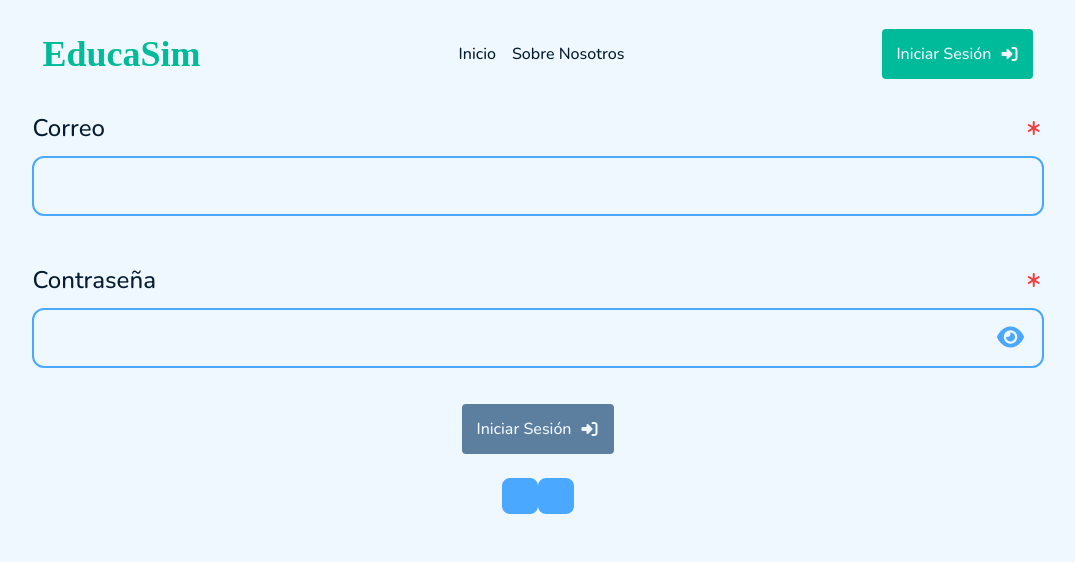
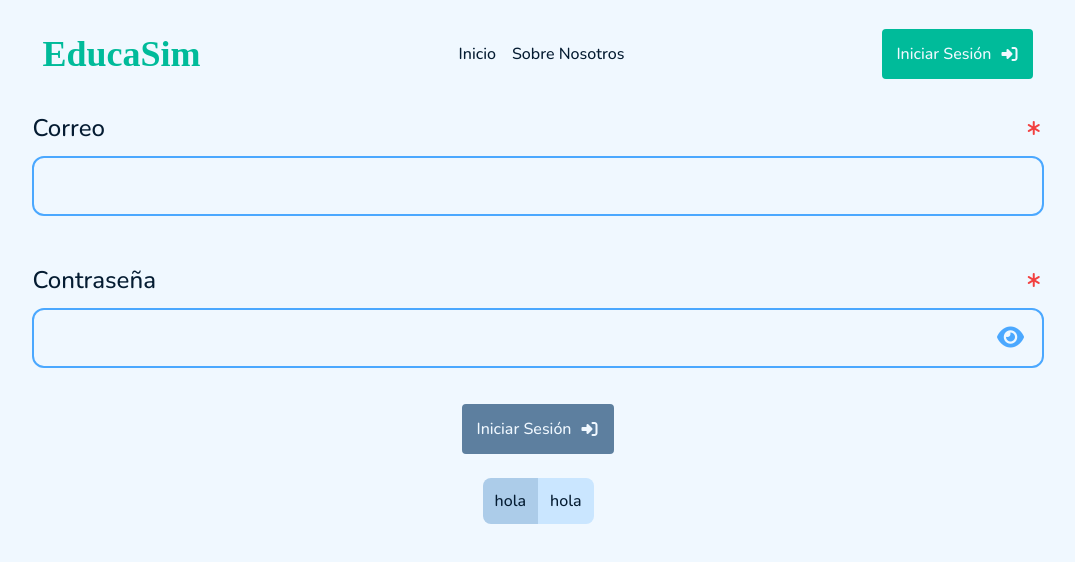
Before and after one commit to AjeinDevelopers/EducaSim, a React (Create React App) app: page /play in a window 1280 px wide. Shown: the top 562 px of the page, without its empty margins (102-1177 px from the left). Built offline with nearby package versions, Linux system fonts and the light colour scheme; a web font is replaced by a local one.

Commit message:
Integracion de multiLink

```diff
--- a/src/componentes/boton/boton.css
+++ b/src/componentes/boton/boton.css
@@ -14,14 +14,12 @@ button{
 }
 
 button:hover{
-    border-radius: var(--XUS, 8px);
     background: var(--color-principal, #4BA8FF);
     transform: scale(1.1);
     box-shadow: 0px 4px var(--XXXS, 16px) 0px var(--color-principal-glow, #7ABFFF);
 }
 
 button:active{
-    border-radius: var(--XUS, 8px);
     border: 2px solid var(--color-principal, #4BA8FF);
     background: var(--color-principal-claro, #CAE6FF);
     color: var(--color-text, #051C32);
--- a/src/componentes/boton/boton.jsx
+++ b/src/componentes/boton/boton.jsx
@@ -3,7 +3,7 @@ import './boton.css';
 
 export default function Boton (props) {
     return(
-        <button className={props.disabled ? (props.size + " disabled") : (props.size + " " + props.estilo)} onClick={props.handleClick} formAction={props.action} formMethod={props.method} disabled={props.disabled}>
+        <button style={{...(props.plano ? {borderRadius: "0"} : {})}} className={props.disabled ? (props.size + " disabled") : (props.size + " " + props.estilo)} onClick={props.handleClick} formAction={props.action} formMethod={props.method} disabled={props.disabled}>
             {props.showIcon1 && <i className={props.icon1}></i>}
             <t5>{props.text}</t5>
             {props.showIcon2 && <i className={props.icon2}></i>}
--- /dev/null
+++ b/src/componentes/multiboton/link.css
@@ -0,0 +1,32 @@
+.multiboton{
+    display: flex;
+    padding: var(--XXXS, 16px);
+    align-items: center;
+    gap: var(--US, 12px);
+    background: var(--color-principal-claro, #CAE6FF);
+    color: var(--color-text, #051C32);
+    font-size: var(--XXS, 24px);
+    cursor: pointer;
+    width: auto;
+    border: 0;
+    border-radius: 0;
+}
+
+.multiboton:hover{
+    background: var(--color-principal, #4BA8FF);
+    box-shadow: none;
+    transform: none;
+    color: var(--color-text_alt, #F0F8FF);
+}
+
+.multiboton:active{
+    background: #ACCCE9;
+    color: var(--color-text, #051C32);
+    transform: none;
+    border: 0;
+}
+
+.activeNav{
+    background: #ACCCE9;
+    color: var(--color-text, #051C32);
+}
--- /dev/null
+++ b/src/componentes/multiboton/link.jsx
@@ -0,0 +1,14 @@
+import React from "react";
+import "./link.css";
+import {NavLink} from "react-router-dom";
+
+export default function Link(props) {
+    return (
+        <NavLink
+                className={(navData) => (navData.isActive ? "small multiboton activeNav" : "small multiboton")}
+                to = {props.toLink}>
+            {props.showIcon1 && <i className={props.icon1}></i>}
+            <t5>{props.text}</t5>
+        </NavLink>
+    );
+}
--- a/src/componentes/multiboton/multiboton.css
+++ b/src/componentes/multiboton/multiLinks.css
@@ -2,6 +2,7 @@
     display: flex;
     justify-content: center;
     align-items: flex-start;
+    overflow: hidden;
     border-radius: var(--US, 8px);
 }
 
--- /dev/null
+++ b/src/componentes/multiboton/multiLinks.jsx
@@ -0,0 +1,13 @@
+import React from 'react';
+import './multiLinks.css';
+import Link from './link.jsx';
+
+export default function MultiLinks(props){
+    return(
+        <nav className={"container"}>
+            {props.show1 && <Link text={props.text1} showIcon1={props.showIcon1} icon1={props.icon1} toLink = {props.to1}/>}
+            {props.show2 && <Link text={props.text2} showIcon2={props.showIcon2} icon2={props.icon1} toLink = {props.to2}/>}
+            {props.show3 && <Link text={props.text3} showIcon3={props.showIcon3} icon3={props.icon1} toLink = {props.to3}/>}
+        </nav>
+    )
+}
--- a/src/componentes/multiboton/multiboton.jsx
+++ /dev/null
@@ -1,12 +0,0 @@
-import React from 'react';
-import './multiboton.css';
-import Boton from '../boton/boton';
-
-export default function Multiboton(){
-    return(
-        <div>
-            <Boton />
-            <Boton />
-        </div>
-    )
-}
--- a/src/pages/Playground.js
+++ b/src/pages/Playground.js
@@ -4,7 +4,7 @@ import PromoHeader from "../modelos/header/PromoHeader.jsx";
 import InputPassword from "../componentes/input/inputPassword.jsx";
 import InputEmail from "../componentes/input/inputEmail.jsx";
 import {useState} from "react";
-import Multiboton from "../componentes/multiboton/multiboton";
+import MultiLinks from "../componentes/multiboton/multiLinks";
 
 export default function Playground (){
 
@@ -37,7 +37,8 @@ export default function Playground (){
                 <InputPassword label={"Contraseña"} PasswordError={handlePasswordError} required={true} register = {true}/>
                 <Boton size = {"small"} estilo={"secondary"} text={"Iniciar Sesión"} showIcon2={true}
                        icon2={"fa-solid fa-right-to-bracket fa-fw"} method={"SUMBIT"} {...(sendForm ? { disabled: false } : { disabled: true })} />
-                <Multiboton />
+                <MultiLinks text1={"hola"} text2={"hola"} text3={"hola"} show1={true} show2={true} showIcon1={false} showIcon2={false}
+                            to1={"/play"} to2={"/"}/>
             </form>
 
 
```
